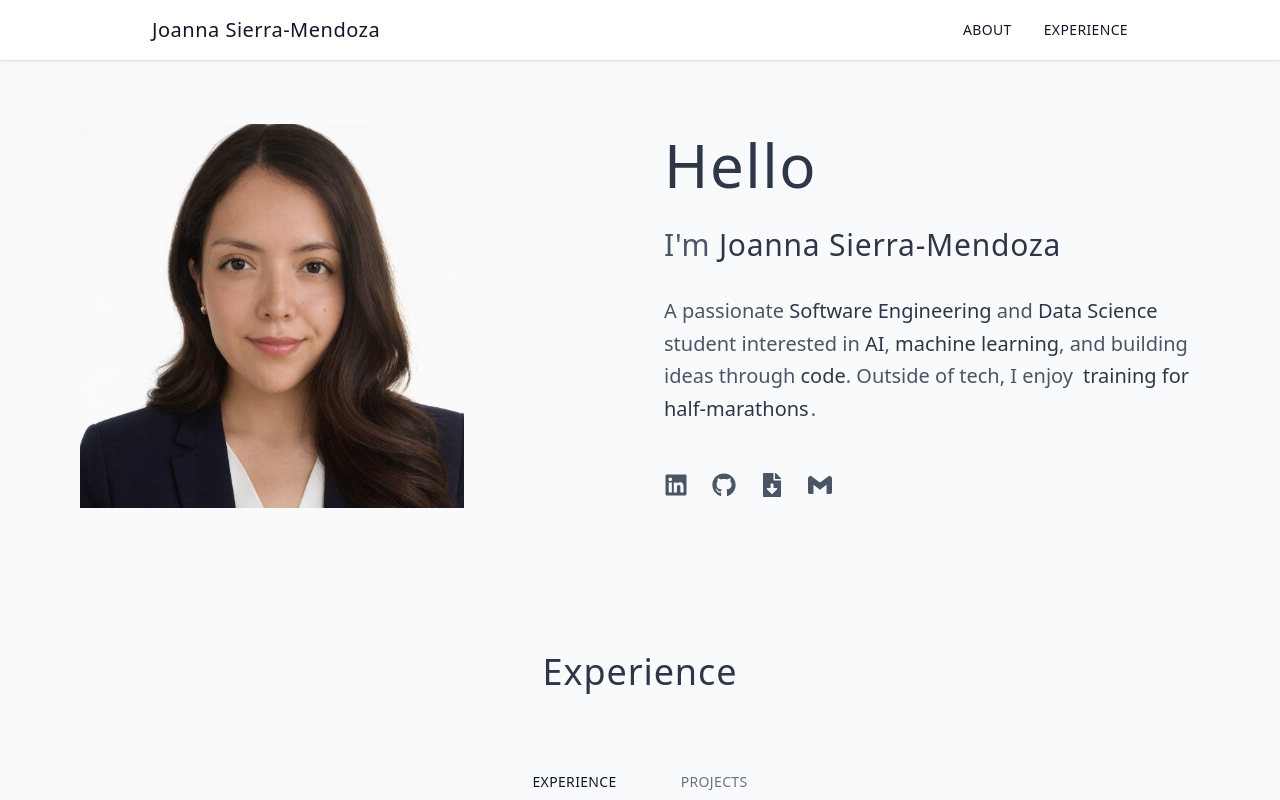
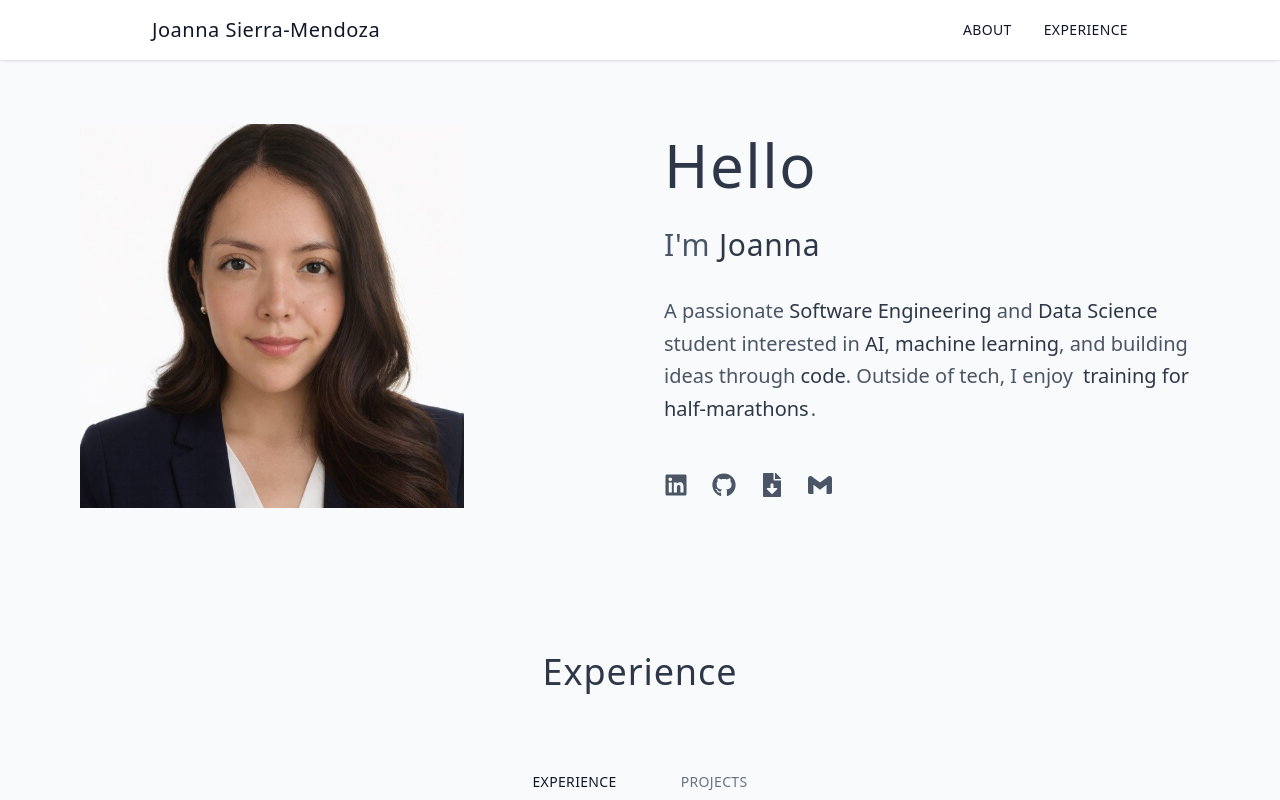
Before and after one commit to josierra21/jportfolio, a React (Vite) app: page / in a window 1280 px wide. Shown: the top 800 px of the page. Built offline with nearby package versions, Linux system fonts and the light colour scheme.

Commit message:
updated bio

```diff
--- a/src/components/about/about.tsx
+++ b/src/components/about/about.tsx
@@ -60,7 +60,7 @@ export const About: FC = () => {
             </h1>
 
             <h2 className="text-2xl md:text-3xl font-light mb-8 tracking-wide" style={{ color: '#4a5568' }}>
-              I'm <span style={{ color: '#2d3748', fontWeight: '400' }}>Joanna Sierra-Mendoza</span>
+              I'm <span style={{ color: '#2d3748', fontWeight: '400' }}>Joanna</span>
             </h2>
 
             <p className="text-lg md:text-xl text-gray-600 leading-relaxed mb-12 max-w-xl">
```
